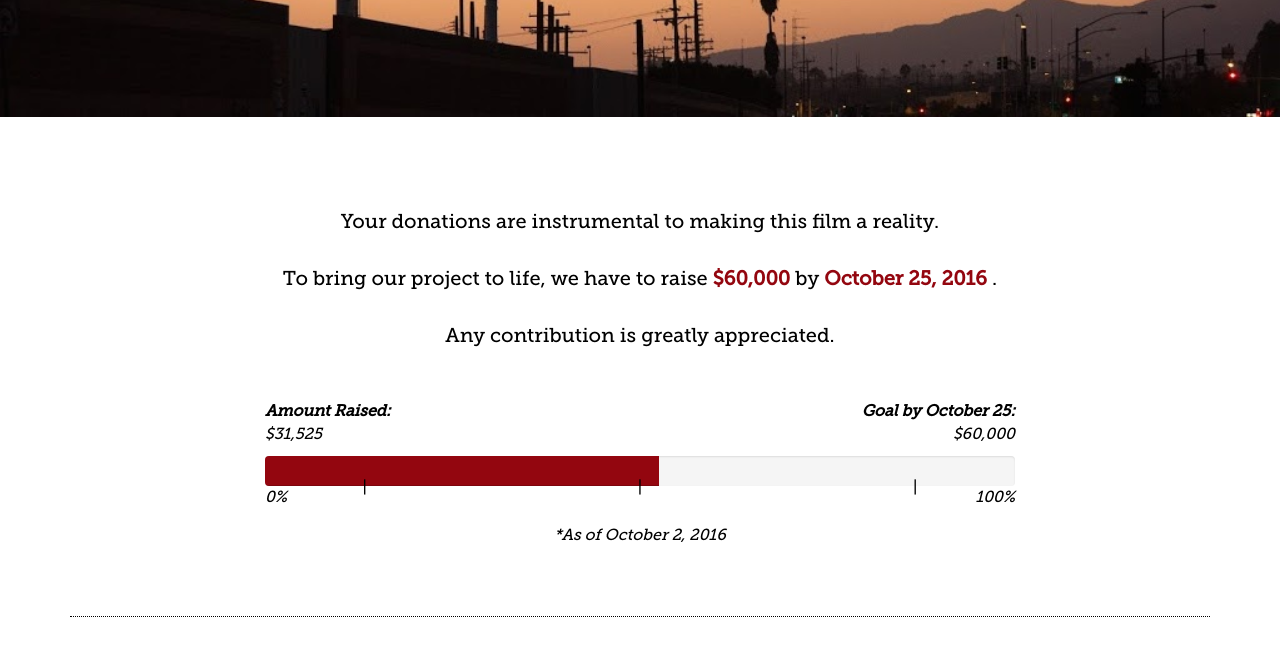
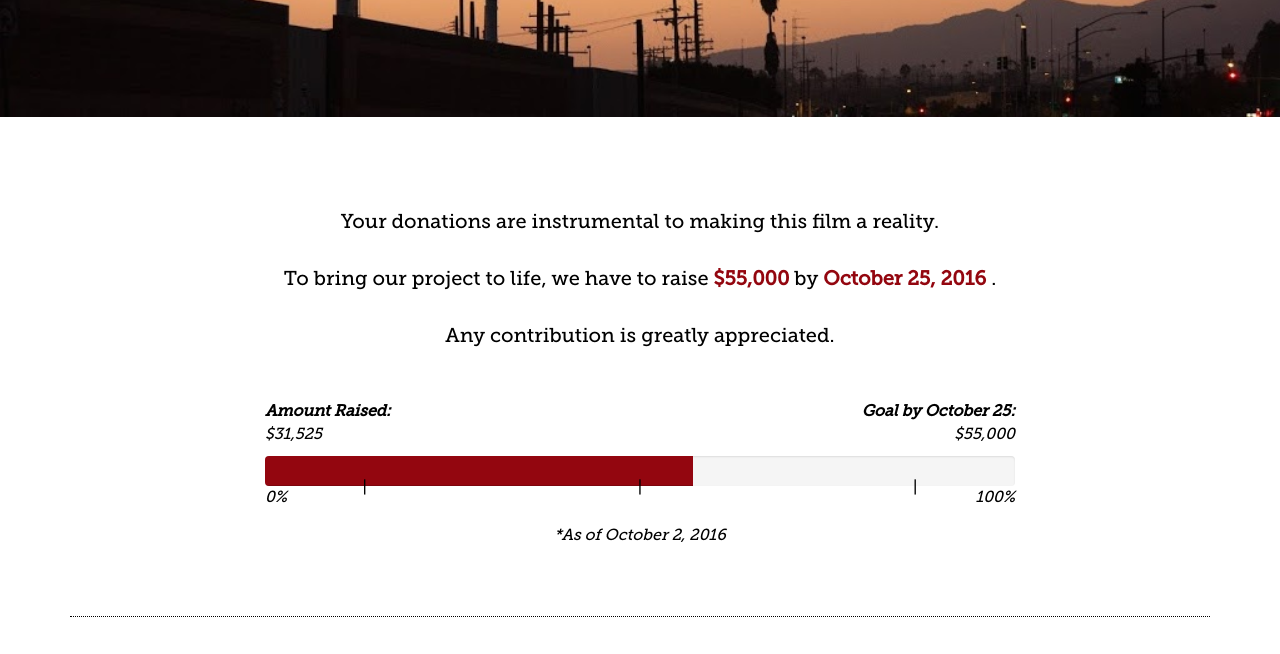
Before and after one commit to AndWeFell/andwefell.github.io, a website: page donate.html in a window 1280 px wide. Shown: the part 422-1076 px from the top of the page. Drawn offline with Linux system fonts and the light colour scheme.

Commit message:
Donation to 55,000 goal

```diff
--- a/donate.html
+++ b/donate.html
@@ -88,7 +88,7 @@
 		<div class='row'>
 
 			<div class='col-lg-8 col-lg-offset-2'>
-				<p id='whydonate'> <span> Your donations are instrumental to making this film a reality. <br><br> To bring our project to life, we have to raise </span><span style="color: #93060F; font-weight:bold;"> $60,000 </span> by <span style="color: #93060F; font-weight:bold;"> October 25, 2016 </span>. <br> <br> Any contribution is greatly appreciated. </p>
+				<p id='whydonate'> <span> Your donations are instrumental to making this film a reality. <br><br> To bring our project to life, we have to raise </span><span style="color: #93060F; font-weight:bold;"> $55,000 </span> by <span style="color: #93060F; font-weight:bold;"> October 25, 2016 </span>. <br> <br> Any contribution is greatly appreciated. </p>
 			</div>
 		</div>
 
@@ -96,12 +96,12 @@
 				<div class='col-xs-8 col-xs-offset-2' style='padding-top: 40px; font-style: italic'>
 				<div id = 'progressbardiv'>
 					<p id='amountraisedp' style='text-align:left; font-weight: bold'>Amount Raised: <span id='total'>Goal by October 25:</span></p>
-					<p style='text-align:left '>$31,525 <span id='total'>$60,000</span></p>
+					<p style='text-align:left '>$31,525 <span id='total'>$55,000</span></p>
 				</div>
 
 					<div class="progress">
-					  <div class="progress-bar progress-bar-danger" role="progressbar" aria-valuenow="52.5"
-					  aria-valuemin="0" aria-valuemax="100" style="width:52.5%">
+					  <div class="progress-bar progress-bar-danger" role="progressbar" aria-valuenow="57"
+					  aria-valuemin="0" aria-valuemax="100" style="width:57%">
 					  </div>
 					</div>
 				</div>
```
